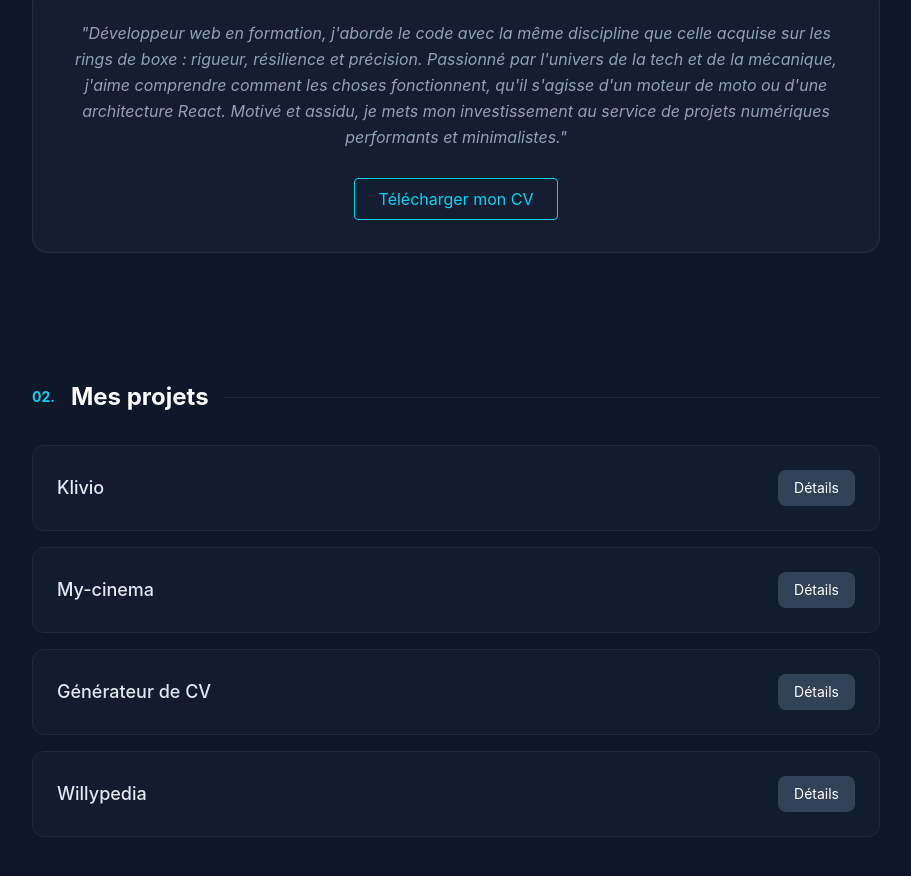
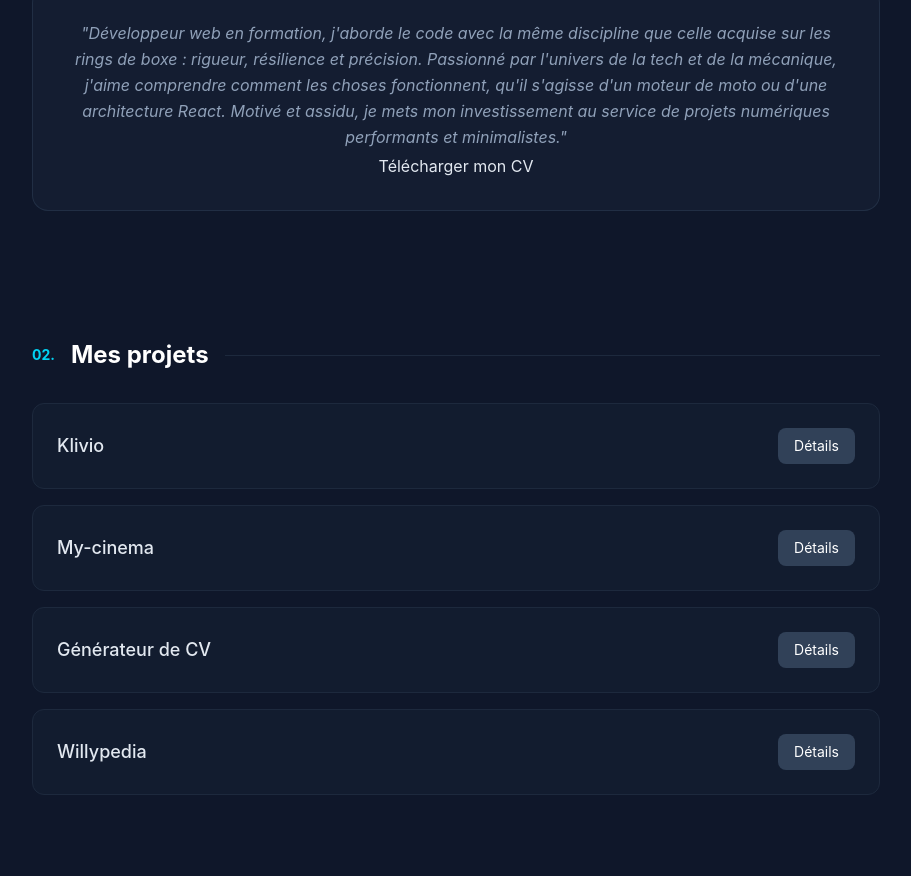
Before and after one commit to MaximeMDev/Portfolio, a React (Vite) app: page / in a window 1280 px wide. Shown: the part 1021-1897 px from the top of the page, without its empty margins (184-1095 px from the left). Built offline with nearby package versions, Linux system fonts and the light colour scheme.

Commit message:
fix: cv link

```diff
--- a/src/App.jsx
+++ b/src/App.jsx
@@ -4,8 +4,7 @@ import MenuBurger from "./components/MenuBurger";
 import Links from "./components/Link";
 import ContactUs from "./components/MailForm";
 import ScrollToTop from "./components/ScrollToTop";
-import maximeCV from "/MaximeCV.pdf";
-
+import cvFile from "../public/MaximeCV.pdf";
 function App() {
   const [selectedProject, setSelectedProject] = useState(null);
   const [showOfflineModal, setShowOfflineModal] = useState(false);
@@ -153,11 +152,11 @@ function App() {
               numériques performants et minimalistes."
             </p>
             <a
-              href={maximeCV}
+              href={cvFile}
               download="MaximeCV.pdf"
               target="_blank"
               rel="noreferrer"
-              className="mt-6 self-center px-6 py-2 border border-cyan-400 text-cyan-400 rounded hover:bg-cyan-400/10 hover:shadow-[0_0_15px_rgba(34,211,238,0.3)] transition-all duration-300"
+              className="..."
             >
               Télécharger mon CV
             </a>
```
